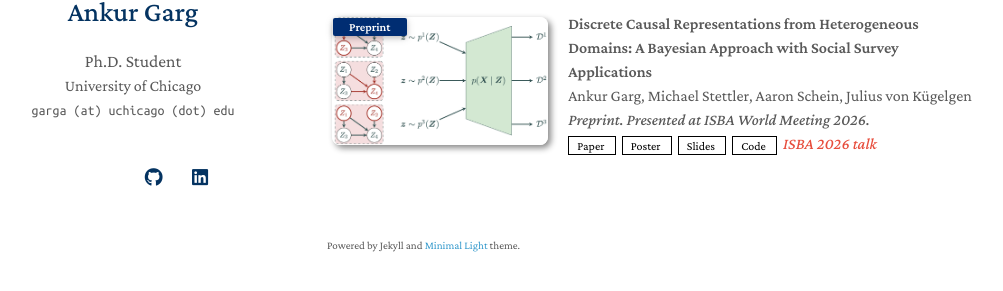
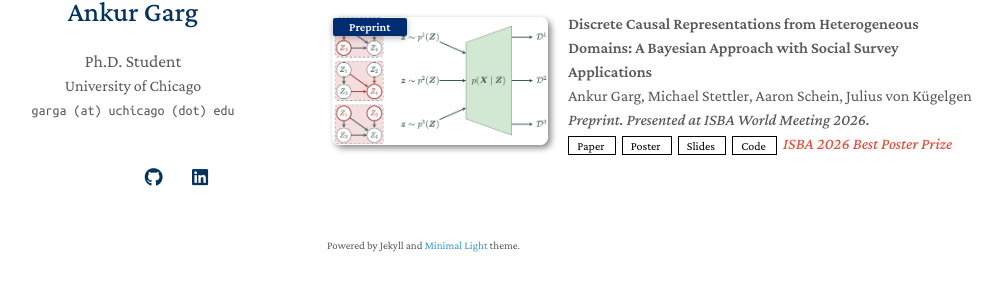
Before and after one commit to agarg7/agarg7.github.io, a Jekyll site: the page built from index.md, in a window 1280 px wide. Shown: the part 233-524 px from the top of the page, without its empty margins (143-1146 px from the left). Built offline with Jekyll 4.4.1, drawn with Linux system fonts in a browser that asks for light colours; a style sheet for code colours, icons or effects is not loaded; our own code applies the rules of GitHub Pages for plain Markdown files.

Commit message:
Update publications.yml

```diff
--- a/_data/publications.yml
+++ b/_data/publications.yml
@@ -13,4 +13,4 @@ main:
         url: "https://arxiv.org/abs/2606.06288"
       - label: "Code"
         url: "https://github.com/agarg7/discrete-bayesian-crl"
-    notes: "ISBA 2026 talk"
+    notes: "ISBA 2026 Best Poster Prize"
```
